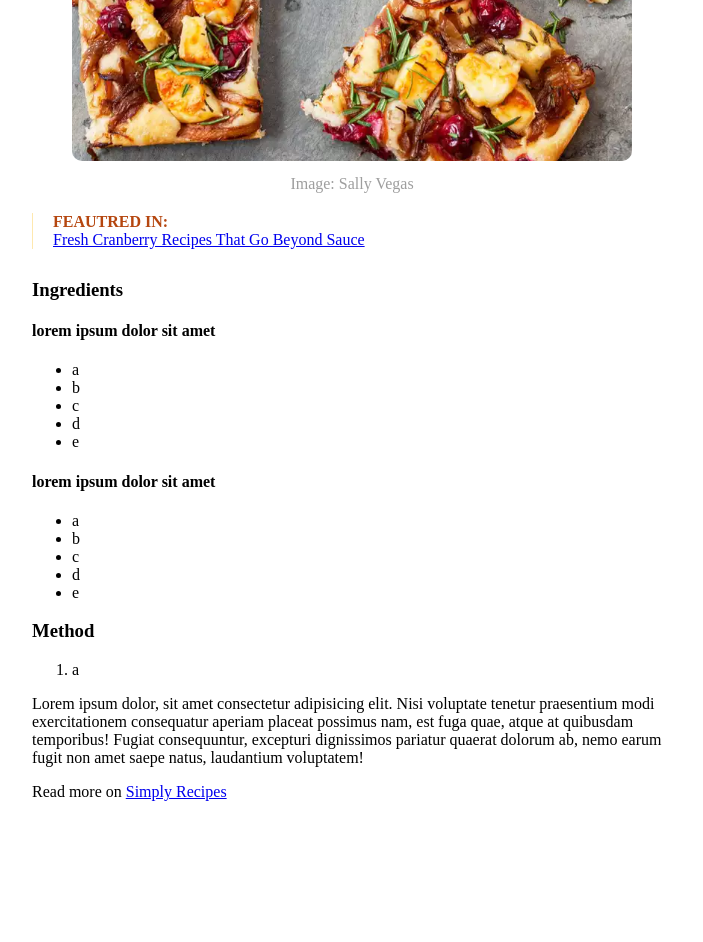
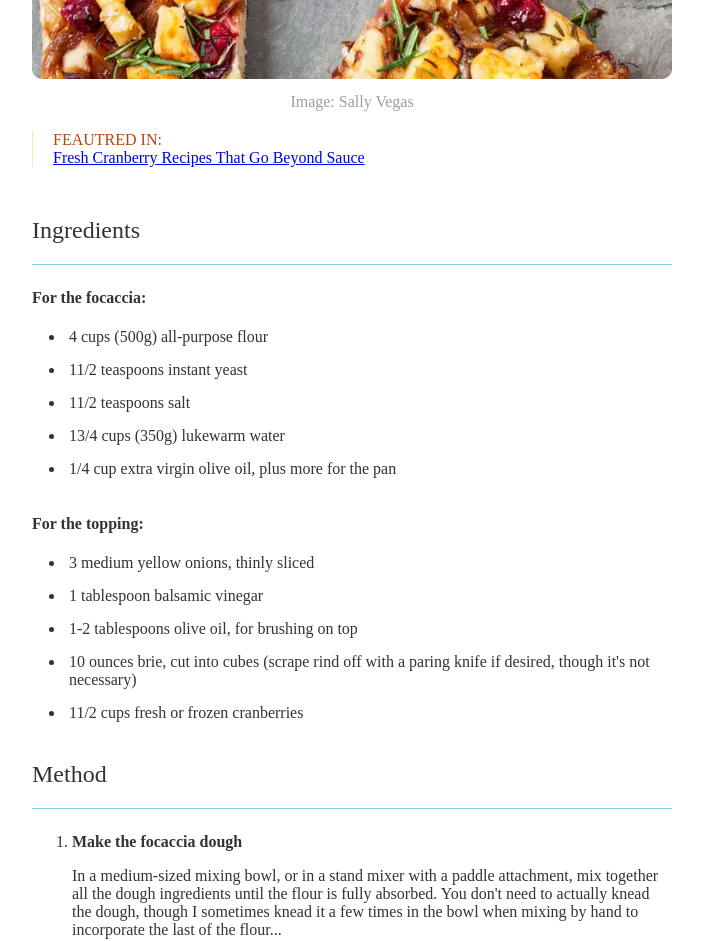
Before and after one commit to nes-pisati/m1es1_epicode, a plain HTML site: page index.html in a window 1280 px wide. Shown: the part 740-1682 px from the top of the page, without its empty margins (288-991 px from the left). Before the commit the page ends 1557 px from the top, so only its background shows below. Drawn offline with Linux system fonts and the light colour scheme.

Commit message:
m1 - es1 | update
Aggiornamento testi e css

```diff
--- a/index.html
+++ b/index.html
@@ -3,7 +3,7 @@
     <head>
         <meta charset="UTF-8">
         <meta name="viewport" content="widht=device-width, initial-scale=1.0">
-        <title>Ciao</title>
+        <title>Thanksgiving Recipes</title>
         <link rel="stylesheet" href="./style.css">
     </head>
     <body>
@@ -35,33 +35,32 @@
             <div class="second-container">
                 <div class="ingredients">
                     <h3>Ingredients</h3>
-                    <h4>lorem ipsum dolor sit amet</h4>
+                    <h4>For the focaccia:</h4>
                 <ul>
-                    <li>a</li>
-                    <li>b</li>
-                    <li>c</li>
-                    <li>d</li>
-                    <li>e</li>
+                    <li>4 cups (500g) all-purpose flour</li>
+                    <li>11/2 teaspoons instant yeast</li>
+                    <li>11/2 teaspoons salt</li>
+                    <li>13/4 cups (350g) lukewarm water</li>
+                    <li>1/4 cup extra virgin olive oil, plus more for the pan</li>
                 </ul>
-                <h4>lorem ipsum dolor sit amet</h4>
+                <h4>For the topping:</h4>
                 <ul>
-                    <li>a</li>
-                    <li>b</li>
-                    <li>c</li>
-                    <li>d</li>
-                    <li>e</li>
+                    <li>3 medium yellow onions, thinly sliced</li>
+                    <li>1 tablespoon balsamic vinegar</li>
+                    <li>1-2 tablespoons olive oil, for brushing on top</li>
+                    <li>10 ounces brie, cut into cubes (scrape rind off with a paring knife if desired, though it's not necessary)</li>
+                    <li>11/2 cups fresh or frozen cranberries</li>
                 </ul>
                 </div>
 
                 <div class="method">
                     <h3>Method</h3>
                 <ol>
-                    <li>a</li>
+                    <li><strong>Make the focaccia dough</strong></li>
                 </ol>
-                <p>Lorem ipsum dolor, sit amet consectetur adipisicing elit. Nisi voluptate tenetur praesentium modi exercitationem consequatur aperiam placeat possimus nam, est fuga quae, atque at quibusdam temporibus! Fugiat consequuntur, excepturi dignissimos pariatur quaerat dolorum ab, nemo earum fugit non amet saepe natus, laudantium voluptatem!</p>
+                <p>In a medium-sized mixing bowl, or in a stand mixer with a paddle attachment, mix together all the dough ingredients until the flour is fully absorbed. You don't need to actually knead the dough, though I sometimes knead it a few times in the bowl when mixing by hand to incorporate the last of the flour...</p>
+                </div>
                 <p>Read more on <span><a href="#">Simply Recipes</a></span></p>
-                </div>
-
             </div>
         </main>
     </body>
--- a/style.css
+++ b/style.css
@@ -12,15 +12,17 @@ body {
 }
 
 .logo {
-    width: 200px;
+    width: 180px;
+    padding-top: 10px;
 }
 
 .subtitle {
-    border-top: 1px solid #fee8af;
+    border-top: 1.5px solid #fee8af;
     background-color: #fdfbf1;
     width: 100%;
     text-align: center;
     color: #107777;
+    font-size: 0.8em;
 }
 
 main {
@@ -40,10 +42,16 @@ main {
     color: #333333;
     padding-left: 40px;
     padding-right: 40px;
+    margin-top: 45px;
+}
+
+figure {
+    margin-left: 0;
+    margin-right: 0;
 }
 
 .main-container img {
-    height: 600px;
+    height: 500px;
     width: 100%;
     object-fit: cover;
     border-radius: 10px;
@@ -59,15 +67,56 @@ figcaption {
     margin-top: 20px;
     border-left: 1px solid #fee8af;
     padding-left: 20px;
-    margin-bottom: 30px;
+    margin-bottom: 50px;
 }
 
 .link-image h4 {
     color: #b5460f;
     margin: 0;
     padding: 0;
+    font-weight: 300;
 }
 
 .link.image a {
     color: #127878;
 }
+
+.ingredients h3 {
+    font-size: 1.5em;
+    font-weight: 300;
+    color: #333333;
+    border-bottom: solid 0.5px #7bd6d6;
+    padding-bottom: 20px;
+}
+
+.ingredients h4 {
+    color: #333333;
+}
+
+ul {
+    padding-left: 33px;
+    color: #333333;
+}
+
+ul li {
+    padding-bottom: 15px;
+    padding-left: 4px;
+    color: #333333;
+}
+
+.method h3 {
+    font-size: 1.5em;
+    font-weight: 300;
+    color: #333333;
+    border-bottom: solid 0.5px #7bd6d6;
+    padding-bottom: 20px;
+}
+
+ol li {
+    color: #333333;
+}
+
+.method p {
+    color: #333333;
+    padding-left: 40px;
+}
```
